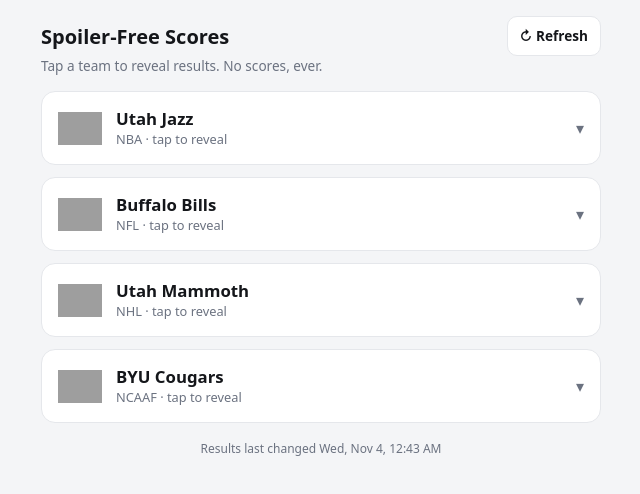
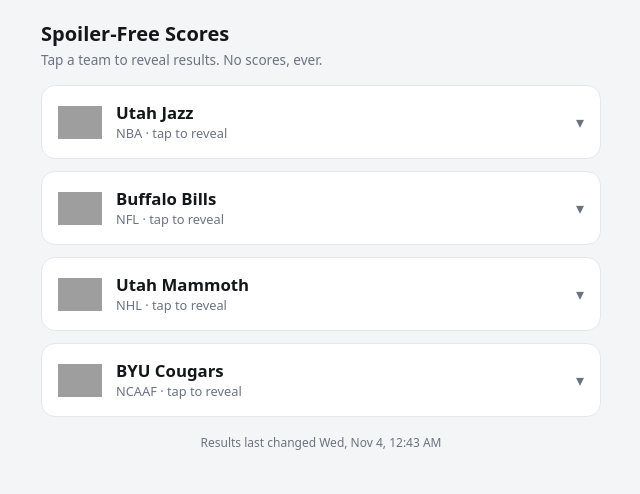
Before and after one commit to herdtproject/sports-results, a plain HTML site: page index.html in a window 1280 px wide. Shown: the whole page, without its empty margins (319-959 px from the left). Drawn offline with Linux system fonts and the light colour scheme; grey boxes are pictures that could not be loaded.

Commit message:
Remove refresh button
Co-Authored-By: Claude Sonnet 5.5 <noreply@anthropic.com>
Claude-Session: https://claude.ai/code/session_01DgfRJNKC9NdzXqvcDgama1

```diff
--- a/index.html
+++ b/index.html
@@ -25,16 +25,8 @@
     padding: max(16px, env(safe-area-inset-top)) 16px max(24px, env(safe-area-inset-bottom));
   }
   main { max-width: 560px; margin: 0 auto; }
-  .top { display: flex; align-items: center; justify-content: space-between; gap: 12px; }
   h1 { font-size: 1.25rem; margin: 4px 0 2px; }
   .sub { color: var(--muted); font-size: .85rem; margin: 0 0 16px; }
-  #refresh {
-    flex: none; font: inherit; font-size: .85rem; font-weight: 600; color: var(--text);
-    background: var(--card); border: 1px solid var(--line); border-radius: 10px;
-    padding: 8px 12px; min-height: 40px; cursor: pointer; -webkit-tap-highlight-color: transparent;
-  }
-  #refresh:focus-visible { outline: 2px solid var(--live); outline-offset: 2px; }
-  #refresh:disabled { opacity: .6; cursor: default; }
   .team { background: var(--card); border: 1px solid var(--line); border-radius: 14px; margin-bottom: 12px; overflow: hidden; }
   .head {
     all: unset; box-sizing: border-box; display: flex; align-items: center; gap: 14px;
@@ -66,10 +58,7 @@
 </head>
 <body>
 <main>
-  <div class="top">
-    <h1>Spoiler-Free Scores</h1>
-    <button id="refresh" type="button">↻ Refresh</button>
-  </div>
+  <h1>Spoiler-Free Scores</h1>
   <p class="sub">Tap a team to reveal results. No scores, ever.</p>
   <div id="teams"><p class="none">Loading…</p></div>
   <footer id="updated"></footer>
@@ -133,36 +122,29 @@
       if (open) openTeams[t.name] = true; else delete openTeams[t.name];
     }
     h.addEventListener("click", function () { setOpen(!c.classList.contains("open")); });
-    if (openTeams[t.name]) setOpen(true);  // keep a card open across refreshes
+    if (openTeams[t.name]) setOpen(true);
     c.appendChild(h); c.appendChild(b);
     return c;
   }
 
-  var btn = document.getElementById("refresh");
   var footer = document.getElementById("updated");
   var openTeams = {};
-  var loaded = false;
 
   function load() {
-    btn.disabled = true; btn.textContent = "Refreshing…";
     return fetch("results.json?t=" + Date.now(), { cache: "no-store" })
       .then(function (r) { if (!r.ok) throw new Error(r.status); return r.json(); })
       .then(function (data) {
         root.textContent = "";
         data.teams.forEach(function (t, i) { root.appendChild(card(t, i)); });
-        loaded = true;
         footer.textContent = data.updated
           ? "Results last changed " + new Date(data.updated).toLocaleString(undefined, fmtTime)
           : "";
       })
       .catch(function () {
-        if (loaded) { footer.textContent = "Couldn't refresh — showing the previous results."; return; }
         root.textContent = "";
         root.appendChild(el("p", "none err", "Couldn't load results. Try again in a moment."));
-      })
-      .then(function () { btn.disabled = false; btn.textContent = "↻ Refresh"; });
+      });
   }
-  btn.addEventListener("click", load);
   load();
 })();
 </script>
```
